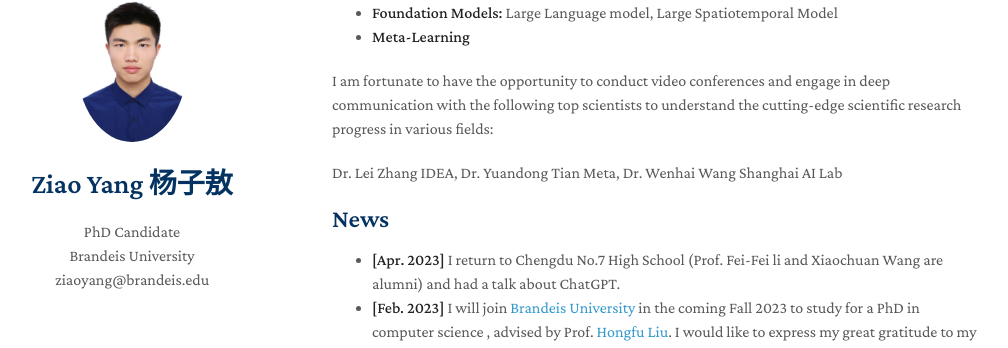
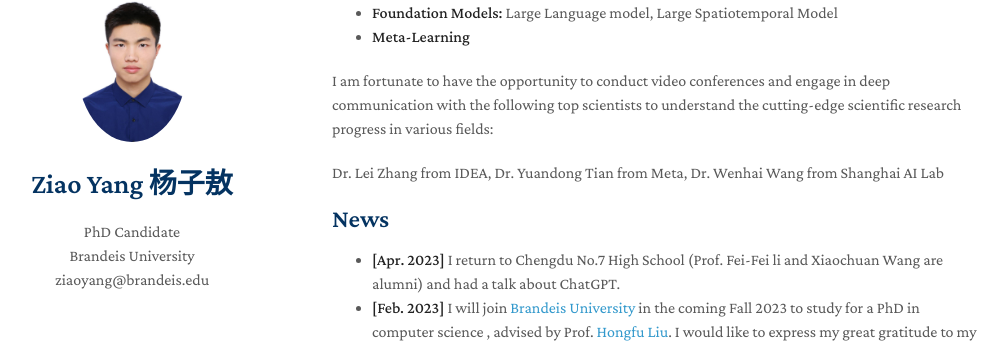
Before and after one commit to yangziao56/homepage, a Jekyll site: the page built from index.md, in a window 1280 px wide and 900 px high, scrolled down 378 px. Shown: the part 96-444 px from the top of the window, without its empty margins (138-1146 px from the left). Built offline with Jekyll 4.4.1, drawn with Linux system fonts in a browser that asks for light colours; nearby versions of some CDN libraries; a style sheet for code colours, icons or effects is not loaded; our own code applies the rules of GitHub Pages for plain Markdown files.

Commit message:
Update index.md
Signed-off-by: Ziao Yang <70676524+yangziao56@users.noreply.github.com>

```diff
--- a/index.md
+++ b/index.md
@@ -19,7 +19,7 @@ You can learn more details about my research through my [Academic Curriculum Vit
 
 I am fortunate to have the opportunity to conduct video conferences and engage in deep communication with the following top scientists to understand the cutting-edge scientific research progress in various fields:
 
-Dr. Lei Zhang IDEA, Dr. Yuandong Tian Meta, Dr. Wenhai Wang Shanghai AI Lab
+Dr. Lei Zhang from IDEA, Dr. Yuandong Tian from Meta, Dr. Wenhai Wang from Shanghai AI Lab
 
 ## News
 - **[Apr. 2023]** I return to Chengdu No.7 High School (Prof. Fei-Fei li and Xiaochuan Wang are alumni) and had a talk about ChatGPT.
```
